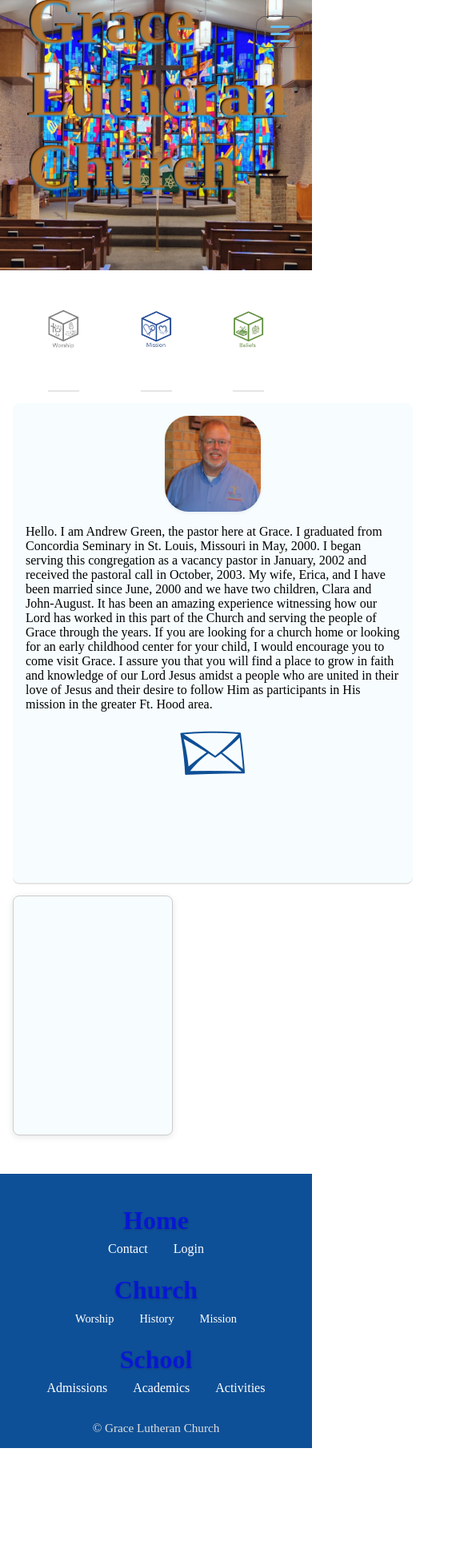
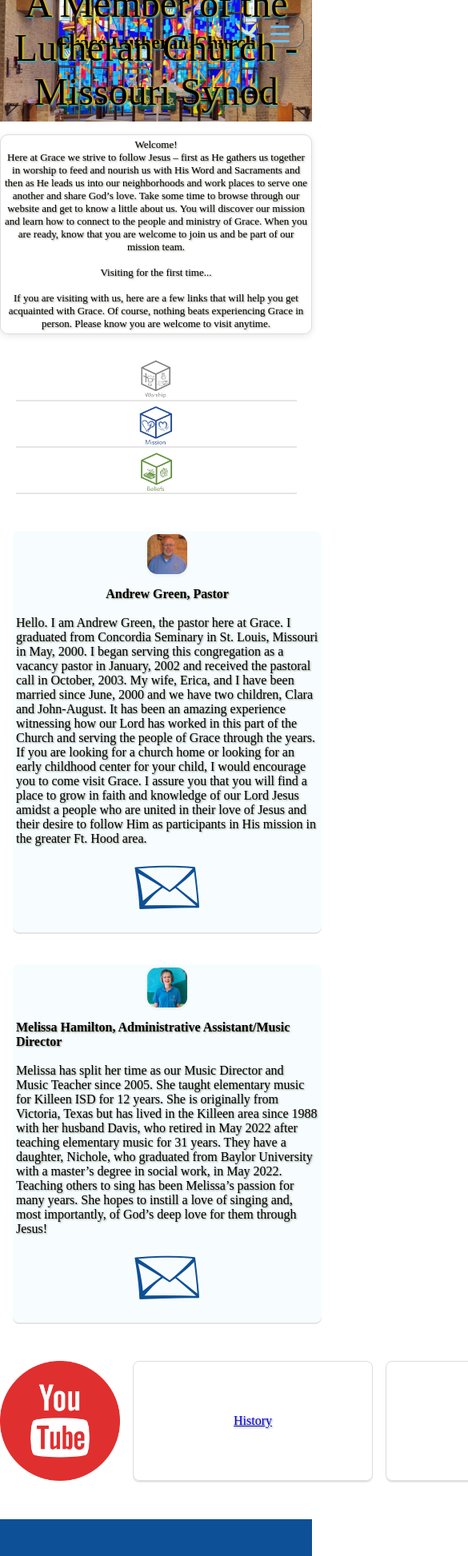
Before and after one commit to RobertGleim/GraceLutheran, a React (Vite) app in the folder Grace_Lutheran/: page /church in a window 390 px wide. Shown: the top 1946 px of the page at 80% size, 585 px wide, since content can reach past the window. Before the commit the page ends 1811 px from the top, so only its background shows below. Built offline with nearby package versions, Linux system fonts and the light colour scheme; no server answers; a web font is replaced by a local one.

Commit message:
churchview css restyle and youtube link added

```diff
--- a/Grace_Lutheran/src/App.jsx
+++ b/Grace_Lutheran/src/App.jsx
@@ -6,6 +6,7 @@
 import LoginView from './views/LoginView'
 import ChurchView from './views/ChurchView';
 import Footer from './components/footer/footer';
+import HistoryView from './views/HistoryView.jsx';
 
 
 
@@ -23,6 +24,10 @@
   <Route path="/" element={<HomeView />} />
   <Route path="/Login" element={<LoginView />} />
   <Route path="/church" element={<ChurchView />} />
+  <Route path="/History" element={<HistoryView />} />
+  {/* <Route path="/Worship" element={<ChurchView />} />
+  <Route path="/Mission" element={<ChurchView />} /> */}
+
 
       </Routes>
       <Footer />
--- a/Grace_Lutheran/src/index.css
+++ b/Grace_Lutheran/src/index.css
@@ -17,4 +17,7 @@
 
 body, html, * {
   font-family: "Girassol", serif;
+  text-shadow:
+        1px 1px 2px rgba(236, 116, 4, 0.5),
+        1px 1px 2px rgba(4, 161, 252, 0.5);
 }
--- a/Grace_Lutheran/src/views/ChurchView.css
+++ b/Grace_Lutheran/src/views/ChurchView.css
@@ -1,5 +1,6 @@
 .ChurchHero {
     display: flex;
+    flex-direction: row;
     justify-content: center;
     align-items: center;
   position: relative;
@@ -70,15 +71,37 @@
 }
 
 .gracename {
-    background: linear-gradient(90deg, #000000f1 50%, #000000 100%);
-    -webkit-background-clip: text;
-    -webkit-text-fill-color: transparent;
-    background-clip: text;
-    color: transparent;
-    font-size: 5rem;
     text-shadow:
-        2px 0px 2px rgba(236, 116, 4, 0.76),
+        2px 0px 2px rgb(236, 182, 4),
         2px 2px 2px rgba(4, 161, 252, 0.829);
+  font-size: 5rem;
+
+
+
+}
+
+.greeting {
+  display: flex;
+  flex-direction: column;
+  justify-content: center;
+  align-items: center;
+margin:0  auto;
+    position: relative;
+    z-index: 5;
+    color: rgb(3, 0, 0);
+    font-size: 24px;
+    font-weight: 400;
+    text-align: center;
+    margin-top: 1rem;
+    border: 1px solid #ddd;
+    width: 90%;
+    padding: 1rem;
+    box-shadow: 0 2px 8px rgba(0,0,0,0.1);
+    background: #fff;
+    border-radius: 10px;
+    text-shadow:
+        2px 0px 2px rgb(236, 182, 4),
+        1px 1px 2px rgba(4, 161, 252, 0.5);
 }
 
 .worship-card {
@@ -134,18 +157,32 @@
 }
 
 .church-info-cards {
+
     display: flex;
+    flex-direction: row;
     margin: 0 auto;
+    margin-top: 2rem;
     justify-content: space-evenly;
     align-items: center;
     gap: 1rem;
+}
+
+.church-staff {
+    display: flex;
+    flex-direction: row;
+    margin: 0 auto;
+    margin-top:2rem;
+    justify-content: center;
+    align-items: center;
+    flex-wrap: wrap;
+    gap: 2rem;
 }
 
 
 .pastor-card {
     display: flex;
     flex-direction: column;
-    justify-content: flex-start;
+    justify-content: space-between;
     align-items: center;
     width: 500px;
     height: 600px;
@@ -155,32 +192,221 @@
     position: relative;
     z-index: 5;
     background-color: rgb(247, 253, 255);
-    overflow: hidden; /* Prevent overhang */
-    padding: 1rem; /* Add padding for message */
+    overflow: hidden;
+    padding: 1rem;
 }
 
 .admin-card {
     display: flex;
     flex-direction: column;
-    justify-content: center;
+    justify-content: space-between;
     align-items: center;
-    width: 200px;
-    height: 300px;
+    width: 500px;
+    height: 600px;
     margin: 1rem;
     border-radius: 8px;
-    box-shadow: 0 2px 8px rgba(0,0,0,0.1);
+    box-shadow: 0 2px 0px rgba(0,0,0,0.1);
     position: relative;
     z-index: 5;
     background-color: rgb(247, 253, 255);
-    border: 1px solid #ccc;
+    overflow: hidden;
+    padding: 1rem;
 }
 
 .pastor-image {
 
-    width: 120px; /* Reduce image size */
+    width: 120px;
     height: 120px;
     border-radius: 25%;
     object-fit: cover;
     margin-bottom: 1rem;
-    box-shadow: 0 1px 4px rgba(0,0,0,0.08); /* Optional: subtle shadow */
+    box-shadow: 0 1px 4px rgba(0,0,0,0.08);
 }
+
+.admin-image {
+  width: 120px;
+    height: 120px;
+    border-radius: 25%;
+    object-fit: cover;
+    margin-bottom: 1rem;
+    box-shadow: 0 1px 4px rgba(0,0,0,0.08);
+}
+
+.image-container1 {
+  display: flex;
+  flex-direction: column;
+  justify-content: center;
+  align-items: center;
+  width: 100%;
+}
+
+.image-container2 {
+  display: flex;
+  flex-direction: column;
+  justify-content: center;
+  align-items: center;
+  width: 100%;
+}
+
+
+.ChurchHero > p {
+  position: absolute;
+  bottom: 10px;
+  width: 100%;
+  text-align: center;
+  color: rgb(2, 2, 2);
+  z-index: 3;
+  font-size: 3rem;
+  text-shadow: 2px 0px 2px rgb(236, 182, 4), 2px 2px 2px rgba(4, 161, 252, 0.827);
+}
+
+.church-resources {
+    display: flex;
+    flex-direction: row;
+    margin: 0 auto;
+    margin-top: 2rem;
+    justify-content: space-evenly;
+    align-items: center;
+    gap: 1rem;
+    width: 100%;
+    }
+
+.history {
+
+    display: flex;
+    flex-direction: column;
+    justify-content: center;
+    align-items: center;
+    margin: 0 auto;
+    width: 300px;
+    height: 150px;
+    z-index: 5;
+    box-shadow: 0 2px 0px rgba(0,0,0,0.1);
+    animation: scaleUp1 2s ease-out;
+    border: #ddd solid 1px;
+    border-radius: 8px;
+
+
+}
+
+.calendar {
+
+    display: flex;
+    flex-direction: column;
+    justify-content: center;
+    align-items: center;
+    margin: 0 auto;
+    width: 300px;
+    height: 150px;
+    z-index: 5;
+    box-shadow: 0 2px 0px rgba(0,0,0,0.1);
+    animation: scaleUp1 2s ease-out;
+    border: #ddd solid 1px;
+    border-radius: 8px;
+
+
+}
+
+.youtube-icon {
+  display: flex;
+    flex-direction: column;
+
+    bottom: 20px;
+    right: 20px;
+    width: 150px;
+    height: 150px;
+    background-image: url('/youtube-icon.png');
+    background-size: cover;
+    background-position: center;
+    background-repeat: no-repeat;
+    z-index: 10;
+    cursor: pointer;
+}
+
+@media (max-width: 900px) {
+  .ChurchHero {
+    min-height: 180px;
+    height: 25vh;
+  }
+  .gracename {
+    font-size: 2.5rem;
+  }
+  .greeting {
+    font-size: 16px;
+    padding: 0.5rem;
+    width: 98%;
+  }
+  .church-info-cards {
+    flex-direction: column;
+    gap: 0.5rem;
+  }
+  .worship-card,
+  .mission-card,
+  .beliefs-card {
+    width: 60%;
+    height: 80px;
+    font-size: 1rem;
+  }
+  .church-staff {
+    flex-direction: column;
+    gap: 1rem;
+  }
+  .pastor-card,
+  .admin-card {
+    width: 95vw;
+    height: auto;
+    min-height: 350px;
+    padding: 0.5rem;
+  }
+  .pastor-image,
+  .admin-image {
+    width: 80px;
+    height: 80px;
+  }
+  .p {
+    font-size: 1.5rem;
+    bottom: 6px;
+    padding: 0 0.5rem;
+  }
+}
+
+@media (max-width: 600px) {
+  .ChurchHero {
+    min-height: 120px;
+    height: 18vh;
+  }
+  .gracename {
+    font-size: 1.5rem;
+  }
+  .greeting {
+    font-size: 13px;
+    padding: 0.25rem;
+    width: 100%;
+  }
+  .worship-card,
+  .mission-card,
+  .beliefs-card {
+    width: 90%;
+    height: 50px;
+    font-size: 0.8rem;
+  }
+  .pastor-card,
+  .admin-card {
+    width: 99vw;
+    min-height: 220px;
+    padding: 0.25rem;
+  }
+  .pastor-image,
+  .admin-image {
+    width: 50px;
+    height: 50px;
+  }
+  .church-staff {
+    gap: 0.5rem;
+  }
+  .p {
+    font-size: 1rem;
+    bottom: 2px;
+    padding: 0 0.25rem;
+  }
+}
--- a/Grace_Lutheran/src/views/ChurchView.jsx
+++ b/Grace_Lutheran/src/views/ChurchView.jsx
@@ -10,29 +10,110 @@
         <div className="ChurchHero-bg1"></div>
         <div className="ChurchHero-bg2 scaleUp">
           <h1 className="gracename ">Grace Lutheran Church</h1>
+          <br />
+        </div>
+        <HeroSection />
+        <p style={{ position: "absolute", bottom: "10px", width: "100%", textAlign: "center", color: "#020202ff", zIndex: 3, fontSize: "3rem", textShadow: "2px 0px 2px rgb(236, 182, 4), 2px 2px 2px rgba(4, 161, 252, 0.829)" }}>
+          A Member of the Lutheran Church - Missouri Synod
+        </p>
+      </div>
+      <div className="greeting"> <p>Welcome! <br /> Here at Grace we strive to follow Jesus – first as He gathers us together in worship to feed and nourish us with His Word and Sacraments and then as He leads us into our neighborhoods and work places to serve one another and share God’s love.  Take some time to browse through our website and get to know a little about us.  You will discover our mission and learn how to connect to the people and ministry of Grace.  When you are ready, know that you are welcome to join us and be part of our mission team.
+
+<br /><br />   Visiting for the first time...
+<br /><br />
+If you are visiting with us, here are a few links that will help you get acquainted with Grace.  Of course, nothing beats experiencing Grace in person.  Please know you are welcome to visit anytime.</p>
+
       </div>
 
-        <HeroSection />
-      </div>
       <div className="church-info-cards">
+
         <NavLink to="/worship" className="worship-card scaleUp1"></NavLink>
         <div className="mission-card scaleUp1"></div>
         <div className="beliefs-card scaleUp1"></div>
       </div>
+
+      <div className="church-staff">
         <div className="pastor-card">
+          <div className="image-container1">
             <img
               className="pastor-image"
               src="/pastor_img.jpg"
-          alt="Pastor Andrew Green sits smiling warmly in a welcoming church office with bookshelves and soft lighting. The environment feels inviting and peaceful. No visible text in the image. The emotional tone is friendly and approachable."
+              alt="Pastor Andrew Green of Grace Lutheran Church"
             />
+            <h4>Andrew Green, Pastor</h4>
+            <br />
             <p>
-          Hello. I am Andrew Green, the pastor here at Grace. I graduated from Concordia Seminary in St. Louis, Missouri in May, 2000. I began serving this congregation as a vacancy pastor in January, 2002 and received the pastoral call in October, 2003. My wife, Erica, and I have been married since June, 2000 and we have two children, Clara and John-August. It has been an amazing experience witnessing how our Lord has worked in this part of the Church and serving the people of Grace through the years. If you are looking for a church home or looking for an early childhood center for your child, I would encourage you to come visit Grace. I assure you that you will find a place to grow in faith and knowledge of our Lord Jesus amidst a people who are united in their love of Jesus and their desire to follow Him as participants in His mission in the greater Ft. Hood area.
+              Hello. I am Andrew Green, the pastor here at Grace. I graduated
+              from Concordia Seminary in St. Louis, Missouri in May, 2000. I
+              began serving this congregation as a vacancy pastor in January,
+              2002 and received the pastoral call in October, 2003. My wife,
+              Erica, and I have been married since June, 2000 and we have two
+              children, Clara and John-August. It has been an amazing experience
+              witnessing how our Lord has worked in this part of the Church and
+              serving the people of Grace through the years. If you are looking
+              for a church home or looking for an early childhood center for
+              your child, I would encourage you to come visit Grace. I assure
+              you that you will find a place to grow in faith and knowledge of
+              our Lord Jesus amidst a people who are united in their love of
+              Jesus and their desire to follow Him as participants in His
+              mission in the greater Ft. Hood area.
             </p>
+          </div>
           <NavLink to="/contact">
-          <img src="/icons8-email-100.png" alt="Envelope icon representing email contact option" />
+            <img
+              src="/icons8-email-100.png"
+              alt="Envelope icon representing email contact option"
+            />
           </NavLink>
         </div>
-      <div className="admin-card"></div>
+
+        <div className="admin-card">
+          <div className="image-container2">
+            <img
+              className="admin-image"
+              src="/melissa_img.png"
+              alt="Melissa Hamilton of Grace Lutheran Church"
+            />
+            <h4>Melissa Hamilton, Administrative Assistant/Music Director</h4>
+            <br />
+            <p>
+              Melissa has split her time as our Music Director and Music Teacher
+              since 2005. She taught elementary music for Killeen ISD for 12
+              years. She is originally from Victoria, Texas but has lived in the
+              Killeen area since 1988 with her husband Davis, who retired in May
+              2022 after teaching elementary music for 31 years. They have a
+              daughter, Nichole, who graduated from Baylor University with a
+              master’s degree in social work, in May 2022. Teaching others to
+              sing has been Melissa’s passion for many years. She hopes to
+              instill a love of singing and, most importantly, of God’s deep
+              love for them through Jesus!
+            </p>
+          </div>
+          <NavLink to="/contact">
+            <img
+              src="/icons8-email-100.png"
+              alt="Envelope icon representing email contact option"
+            />
+          </NavLink>
+        </div>
+
+      </div>
+
+      <div className="church-resources">
+        <a
+          href="https://www.youtube.com/@GraceLCS/streams"
+          target="_blank"
+          rel="noopener noreferrer"
+        >
+          <div className="youtube-icon"></div>
+        </a>
+        <NavLink to="/history">
+          <div className="history">History</div>
+        </NavLink>
+        <NavLink to="/calendar">
+          <div className="calendar">Calendar</div>
+        </NavLink>
+      </div>
     </>
   );
 }
```
Also changed, not shown: Grace_Lutheran/src/views/HistoryView.jsx (+18 -0 lines), Grace_Lutheran/public/youtube-icon.png (added). Lines whose indentation alone changed are shown as unchanged.
